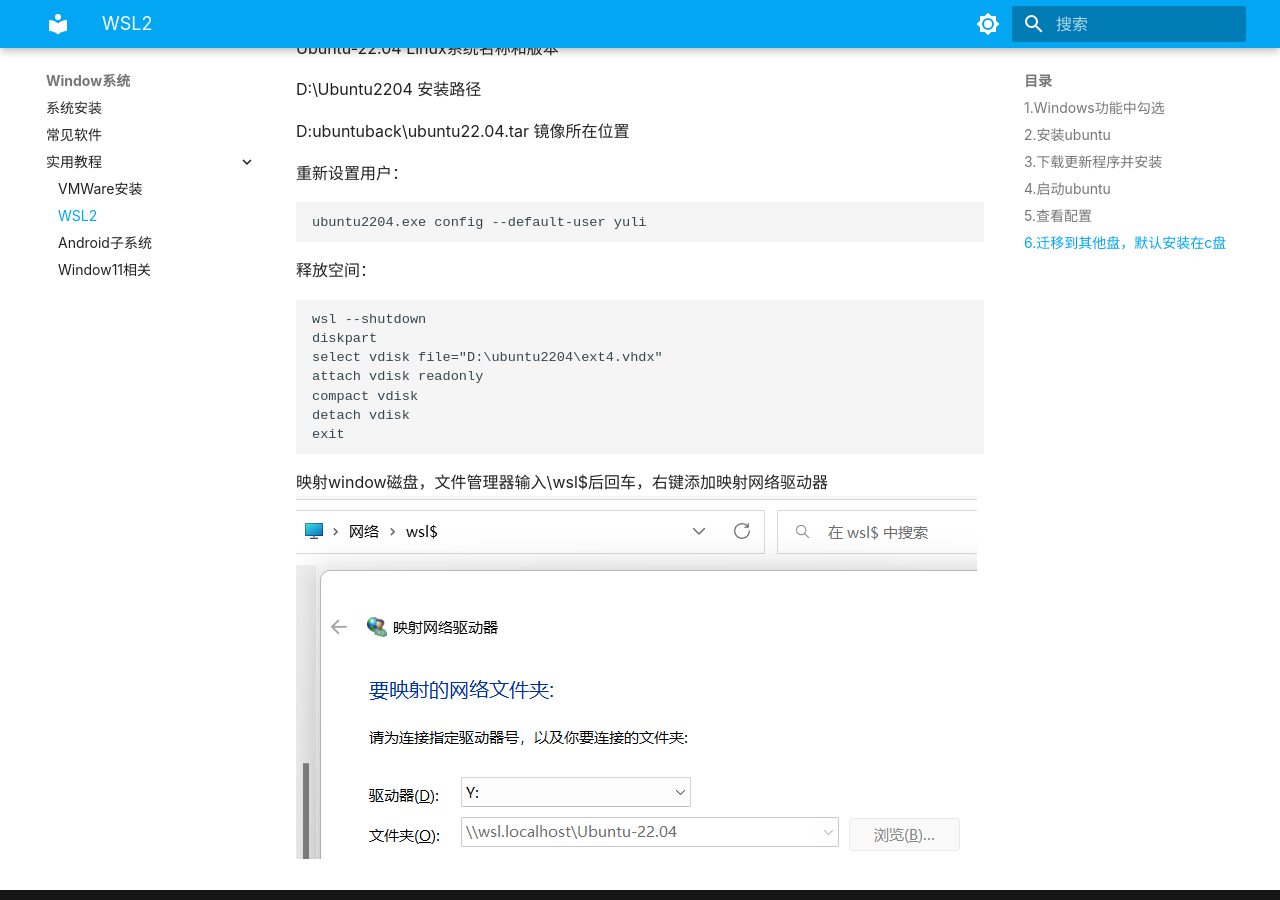
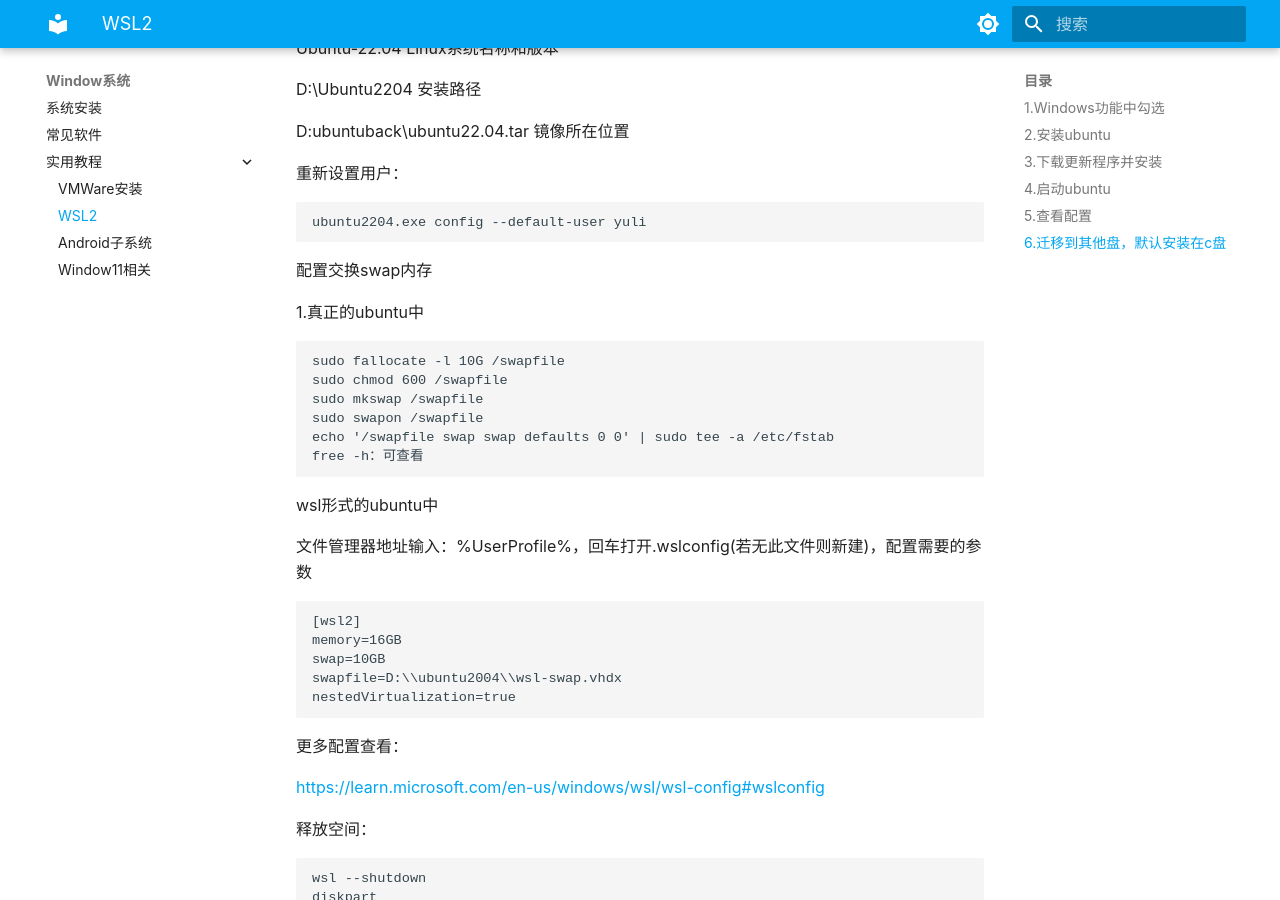
Before and after one commit to 13757539485/note, an MkDocs documentation site: the page built from docs/window/window_wsl2.md, in a window 1280 px wide and 900 px high, scrolled down 1235 px. Built offline with MkDocs 1.6.1 and Material for MkDocs 9.7.7, drawn with Linux system fonts in a browser that asks for light colours; some web fonts are replaced.

````diff
--- a/docs/window/window_wsl2.md
+++ b/docs/window/window_wsl2.md
@@ -47,6 +47,32 @@ D:ubuntuback\ubuntu22.04.tar 镜像所在位置
 ```
 ubuntu2204.exe config --default-user yuli
 ```
+
+配置交换swap内存
+
+1.真正的ubuntu中
+```
+sudo fallocate -l 10G /swapfile
+sudo chmod 600 /swapfile
+sudo mkswap /swapfile
+sudo swapon /swapfile
+echo '/swapfile swap swap defaults 0 0' | sudo tee -a /etc/fstab
+free -h：可查看
+```
+wsl形式的ubuntu中
+
+文件管理器地址输入：%UserProfile%，回车打开.wslconfig(若无此文件则新建)，配置需要的参数
+```
+[wsl2]
+memory=16GB
+swap=10GB
+swapfile=D:\\ubuntu2004\\wsl-swap.vhdx
+nestedVirtualization=true
+```
+更多配置查看：
+
+https://learn.microsoft.com/en-us/windows/wsl/wsl-config#wslconfig
+
 释放空间：
 ```
 wsl --shutdown
````
Also changed, not shown: docs/android/android_compose.md (added, +56 -0 lines), docs/android/compose/compose_annotation.md (added, +57 -0 lines), docs/ohos/ohos_build.md (+6 -14 lines), docs/android/compose/compose_text.md (added), docs/img/compose/compose_moban.png (added), docs/img/compose/preview_group_name.png (added).
